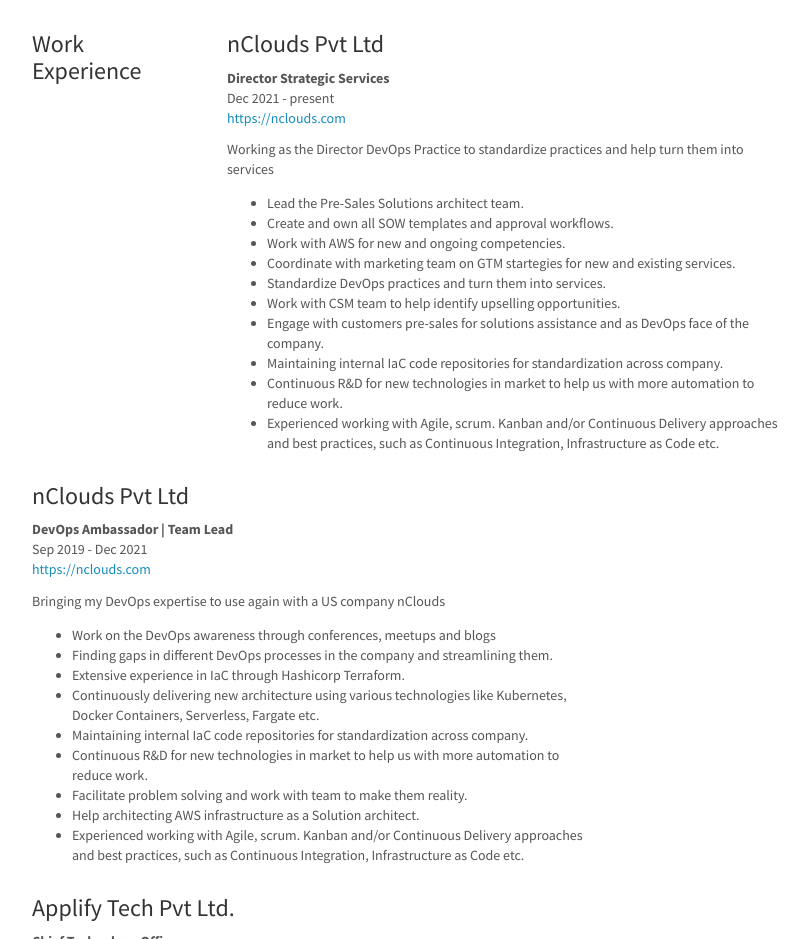
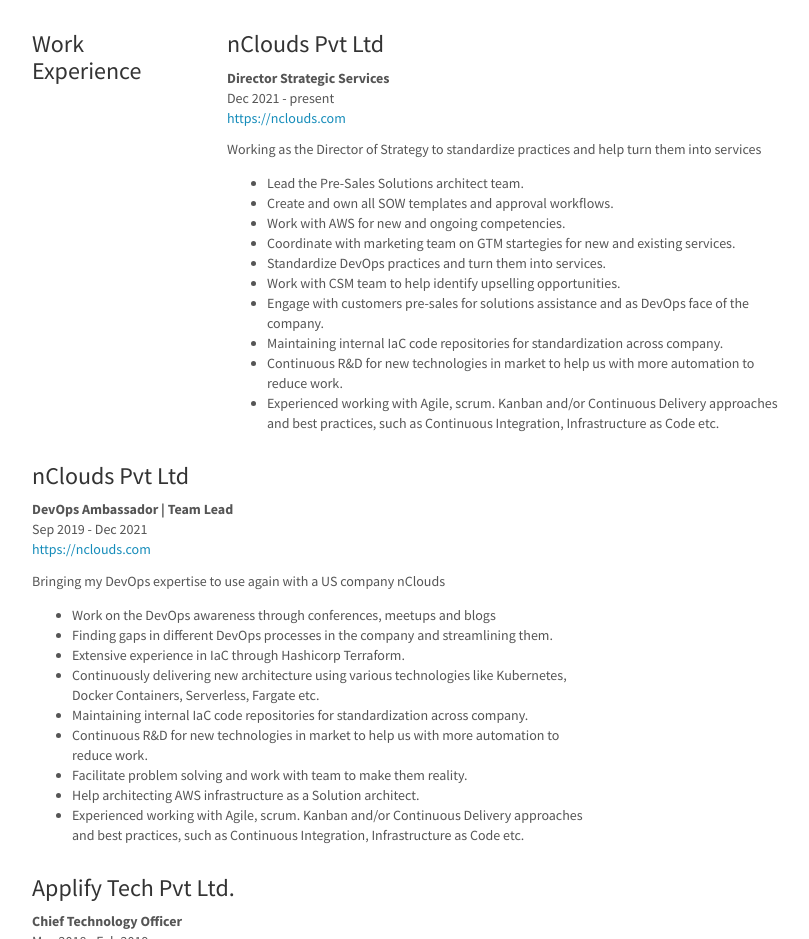
Before and after one commit to Jagatveer/jagatveer.github.io, a plain HTML site: page index.html in a window 1280 px wide. Shown: the part 1260-2199 px from the top of the page, without its empty margins (233-1042 px from the left). Drawn offline with Linux system fonts and the light colour scheme.

Commit message:
Update index.html

```diff
--- a/index.html
+++ b/index.html
@@ -186,7 +186,7 @@
 				<p class="sticky">
 					<a href="https://nclouds.com">https://nclouds.com</a>
 				</p>
-				<p>Working as the Director DevOps Practice to standardize practices and help turn them into services</p>
+				<p>Working as the Director of Strategy to standardize practices and help turn them into services</p>
 				<ul>
 
 
```
